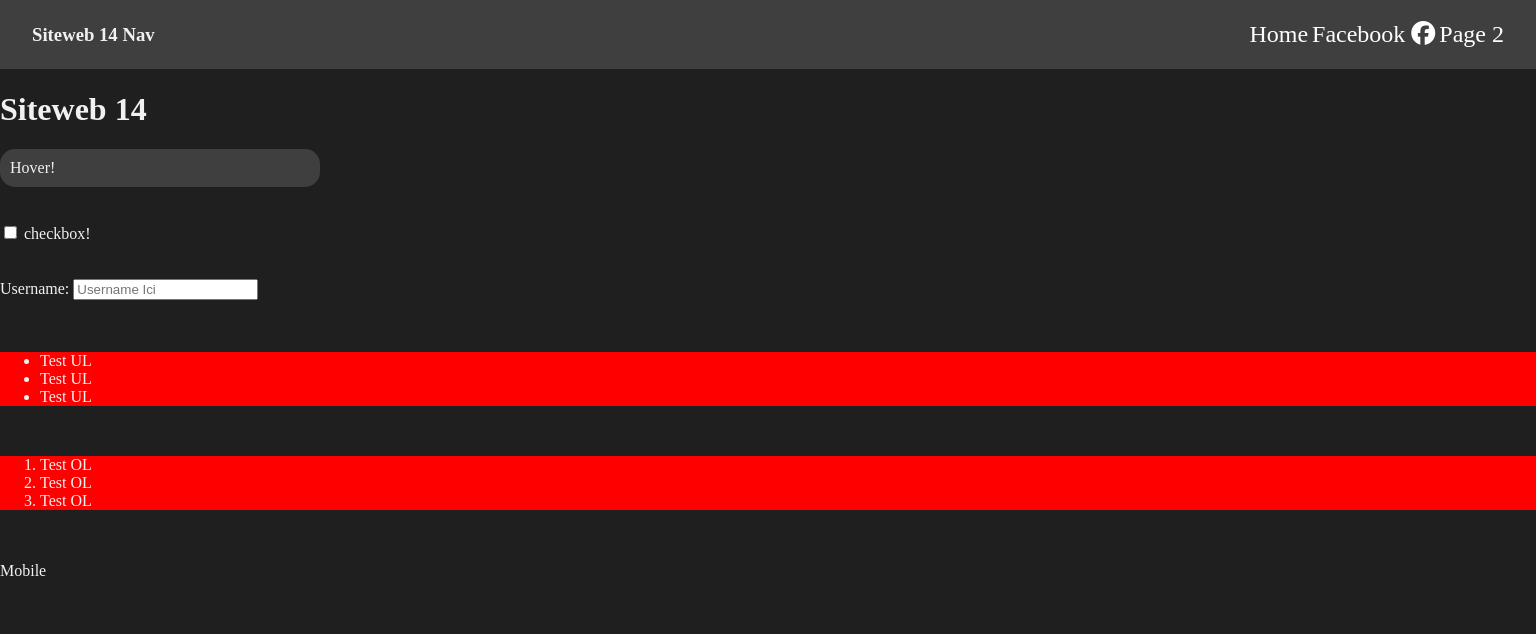
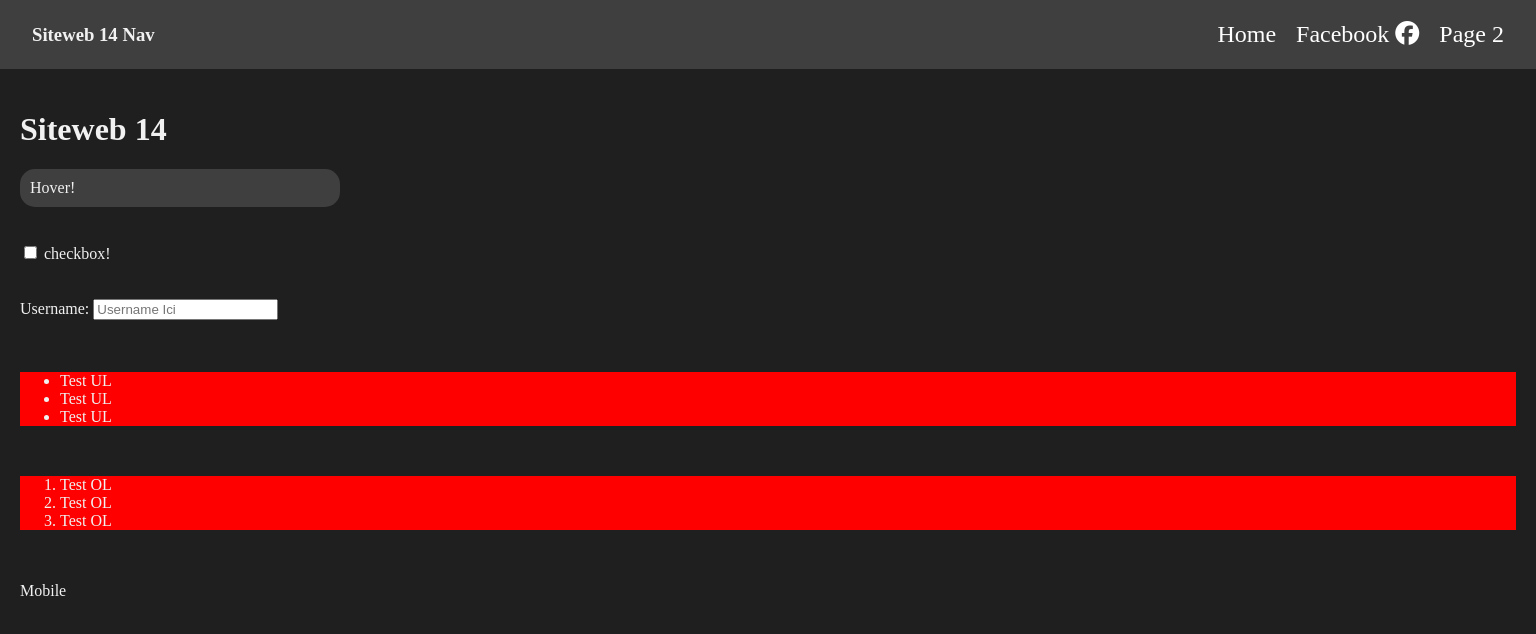
Before and after one commit to anthonyroyccnb/siteweb14, a plain HTML site: page index.html in a window 1536 px wide. Drawn offline with Linux system fonts and the light colour scheme.

Commit message:
Update style.css

```diff
--- a/css/style.css
+++ b/css/style.css
@@ -12,7 +12,14 @@ nav {
     background-color: #3f3f3f;
     display: flex;
     align-items: center;
-    gap: 15px;
+}
+
+.container {
+    padding: 20px;
+}
+
+.menu {
+    gap: 20px;
 }
 
 .spacer {
@@ -97,11 +104,11 @@ a:hover {
 }
 
 @media (min-width:1025px) {
-    .menu { display: block; }
+    .menu { display: flex; }
     .menu-mobile { display: none; }
 }
 
 @media (min-width:1281px) {
-    .menu { display: block; }
+    .menu { display: flex; }
     .menu-mobile { display: none; }
 }
```
